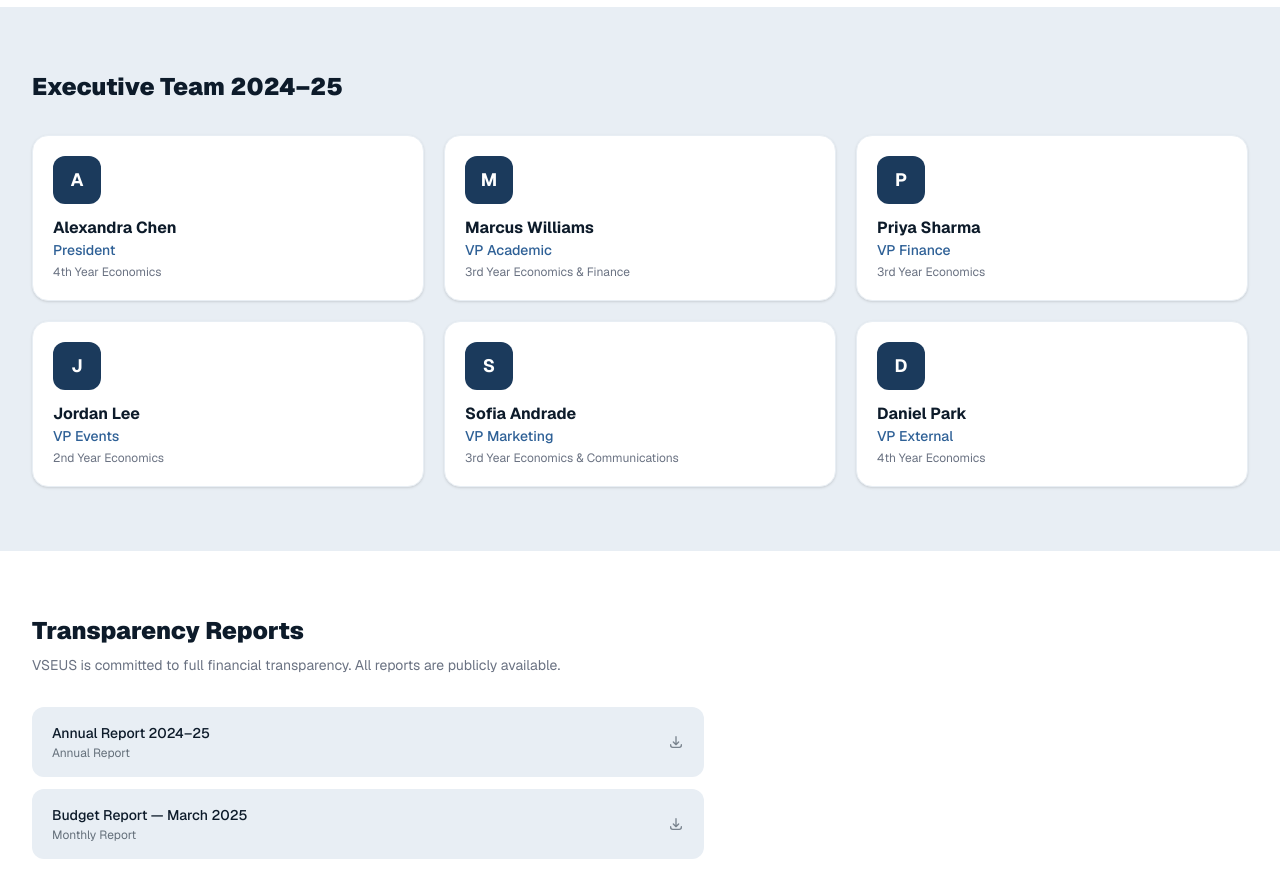
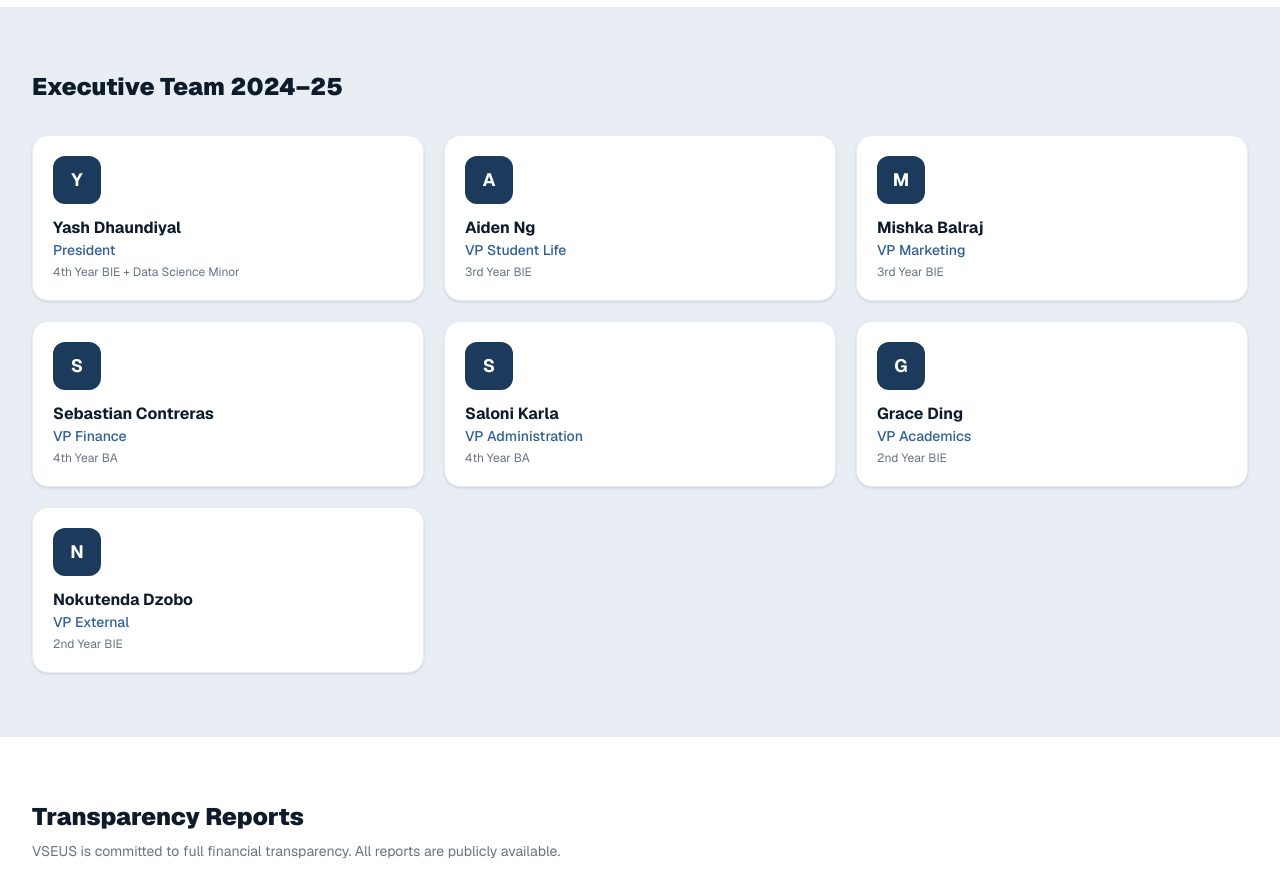
Before and after one commit to Mr-Slope/VSEUS-website, a Next.js app: page /about in a window 1280 px wide. Shown: the part 640-1510 px from the top of the page. Built offline with nearby package versions, Linux system fonts and the light colour scheme.

Commit message:
chore(content): update executive team to 2024-25 VSEUS roster

```diff
--- a/src/app/about/page.tsx
+++ b/src/app/about/page.tsx
@@ -2,12 +2,13 @@ import React from 'react';
 import Link from 'next/link';
 
 const executives = [
-  { name: 'Alexandra Chen', role: 'President', year: '4th Year Economics' },
-  { name: 'Marcus Williams', role: 'VP Academic', year: '3rd Year Economics & Finance' },
-  { name: 'Priya Sharma', role: 'VP Finance', year: '3rd Year Economics' },
-  { name: 'Jordan Lee', role: 'VP Events', year: '2nd Year Economics' },
-  { name: 'Sofia Andrade', role: 'VP Marketing', year: '3rd Year Economics & Communications' },
-  { name: 'Daniel Park', role: 'VP External', year: '4th Year Economics' },
+  { name: 'Yash Dhaundiyal', role: 'President', year: '4th Year BIE + Data Science Minor' },
+  { name: 'Aiden Ng', role: 'VP Student Life', year: '3rd Year BIE' },
+  { name: 'Mishka Balraj', role: 'VP Marketing', year: '3rd Year BIE' },
+  { name: 'Sebastian Contreras', role: 'VP Finance', year: '4th Year BA' },
+  { name: 'Saloni Karla', role: 'VP Administration', year: '4th Year BA' },
+  { name: 'Grace Ding', role: 'VP Academics', year: '2nd Year BIE' },
+  { name: 'Nokutenda Dzobo', role: 'VP External', year: '2nd Year BIE' },
 ];
 
 const reports = [
```
